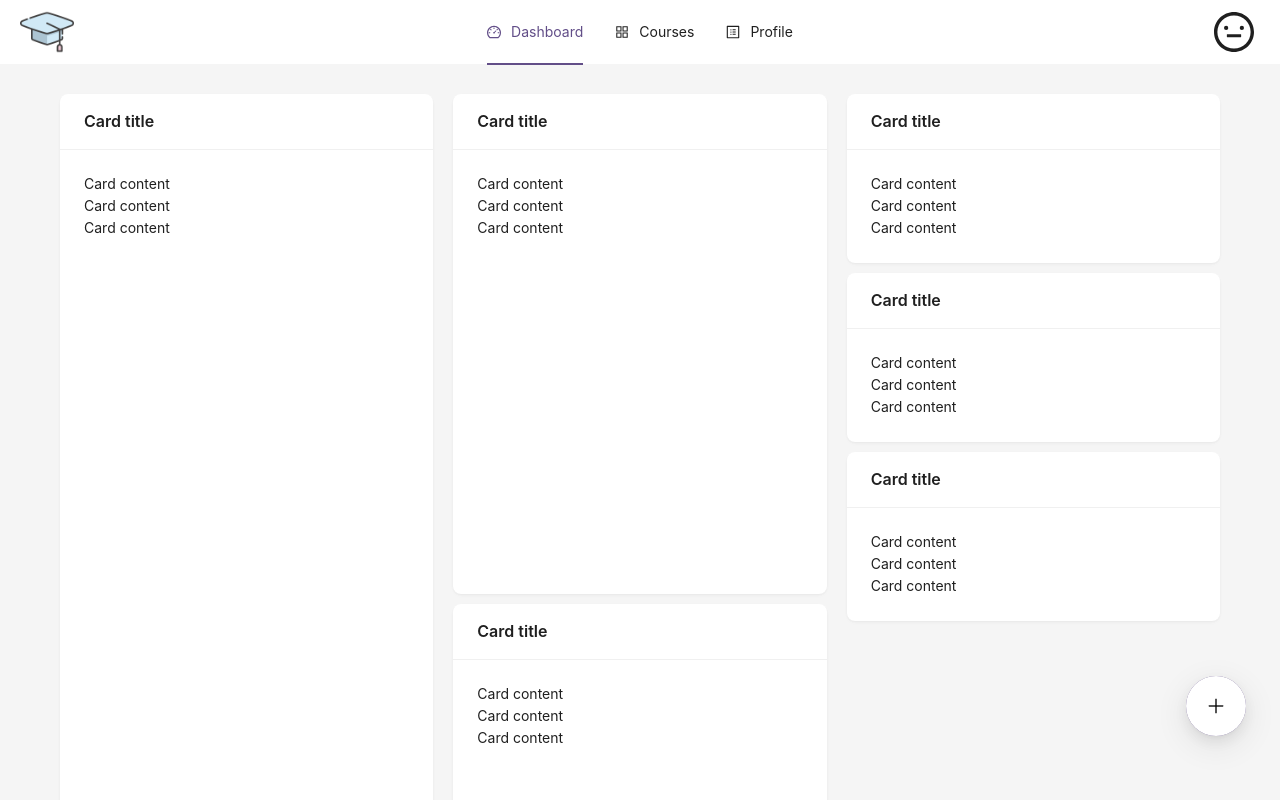
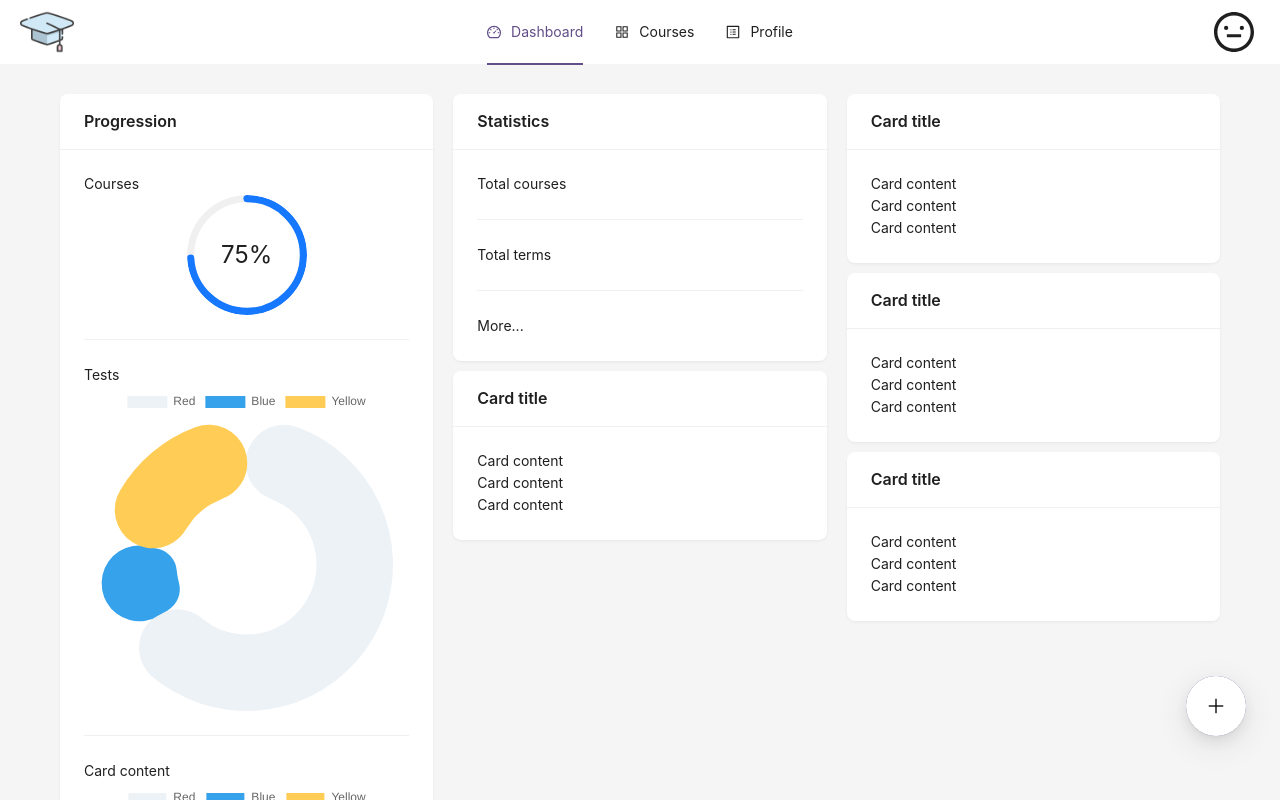
Before and after one commit to lethinhhung/NienLuanCoSo-FrontEnd, a React (Create React App) app: page / in a window 1280 px wide. Both pictures are taken after a click on the button 640 px from the left and 745 px from the top of the page. Shown: the top 800 px of the page. Built offline with nearby package versions, Linux system fonts and the light colour scheme.

Commit message:
#16: Working on charts

```diff
--- a/package.json
+++ b/package.json
@@ -14,10 +14,12 @@
         "@tippyjs/react": "^4.2.6",
         "antd": "^5.20.6",
         "axios": "^1.7.7",
+        "chart.js": "^4.4.4",
         "classnames": "^2.5.1",
         "less": "^4.2.0",
         "normalize.css": "^8.0.1",
         "react": "^18.3.1",
+        "react-chartjs-2": "^5.2.0",
         "react-dom": "^18.3.1",
         "react-router-dom": "^6.26.1",
         "react-scripts": "5.0.1",
--- /dev/null
+++ b/src/components/Charts/Doughnut/index.js
@@ -0,0 +1,8 @@
+import { Doughnut } from 'react-chartjs-2';
+import { Chart as ChartJS } from 'chart.js/auto';
+
+function CustomDoughnut({ data, options }) {
+    return <Doughnut data={data} options={options}></Doughnut>;
+}
+
+export default CustomDoughnut;
--- /dev/null
+++ b/src/components/Charts/Pie/index.js
@@ -0,0 +1,8 @@
+import { Pie } from 'react-chartjs-2';
+import { Chart as ChartJS } from 'chart.js/auto';
+
+function CustomPie({ data, option }) {
+    return <Pie data={data} options={option}></Pie>;
+}
+
+export default CustomPie;
--- a/src/pages/Dashboard/DashboardLarge.js
+++ b/src/pages/Dashboard/DashboardLarge.js
@@ -1,49 +1,61 @@
-import { Flex, Card, Row, Col, Space } from 'antd';
+import { ConfigProvider, Card, Row, Col, Divider, Progress, Flex } from 'antd';
 import classNames from 'classnames/bind';
+import Doughnut from '~/components/Charts/Doughnut';
+import Pie from '~/components/Charts/Pie';
+import { Chart, ArcElement } from 'chart.js';
+
 import styles from './Dashboard.module.scss';
+
+Chart.register(ArcElement);
 function DashboardLarge() {
     const cx = classNames.bind(styles);
+
+    const data = {
+        labels: ['Red', 'Blue', 'Yellow'],
+        datasets: [
+            {
+                label: 'My First Dataset',
+                data: [300, 50, 100],
+                backgroundColor: ['#EDF2F7', 'rgb(54, 162, 235)', 'rgb(255, 205, 86)'],
+                hoverOffset: 4,
+            },
+        ],
+    };
+
+    const options = {
+        cutout: 70,
+        borderRadius: 50,
+        borderWidth: 0,
+    };
+
     return (
         <div className={cx('large-wrapper')}>
             <Row>
                 <Col className={cx('large-col')} span={8}>
-                    <Card
-                        hoverable
-                        className={cx('large-card')}
-                        title="Card title"
-                        bordered={false}
-                        style={{
-                            height: 1000,
-                        }}
-                    >
+                    <Card hoverable className={cx('large-card')} title="Progression" bordered={false}>
+                        <p>Courses</p>
+                        <Flex justify="center">
+                            <Progress type="circle" percent={75} />
+                        </Flex>
+                        <Divider />
+                        <p>Tests</p>
+
+                        <Doughnut data={data} options={options}></Doughnut>
+
+                        <Divider />
                         <p>Card content</p>
-                        <p>Card content</p>
-                        <p>Card content</p>
+                        <Pie data={data}></Pie>
                     </Card>
                 </Col>
                 <Col className={cx('large-col')} span={8}>
-                    <Card
-                        hoverable
-                        className={cx('large-card')}
-                        title="Card title"
-                        bordered={false}
-                        style={{
-                            height: 500,
-                        }}
-                    >
-                        <p>Card content</p>
-                        <p>Card content</p>
-                        <p>Card content</p>
+                    <Card hoverable className={cx('large-card')} title="Statistics" bordered={false}>
+                        <p>Total courses</p>
+                        <Divider />
+                        <p>Total terms</p>
+                        <Divider />
+                        <p>More...</p>
                     </Card>
-                    <Card
-                        hoverable
-                        className={cx('large-card')}
-                        title="Card title"
-                        bordered={false}
-                        style={{
-                            height: 400,
-                        }}
-                    >
+                    <Card hoverable className={cx('large-card')} title="Card title" bordered={false}>
                         <p>Card content</p>
                         <p>Card content</p>
                         <p>Card content</p>
```
Also changed, not shown: 1 other file (tests, documents, lock files or other folders).
